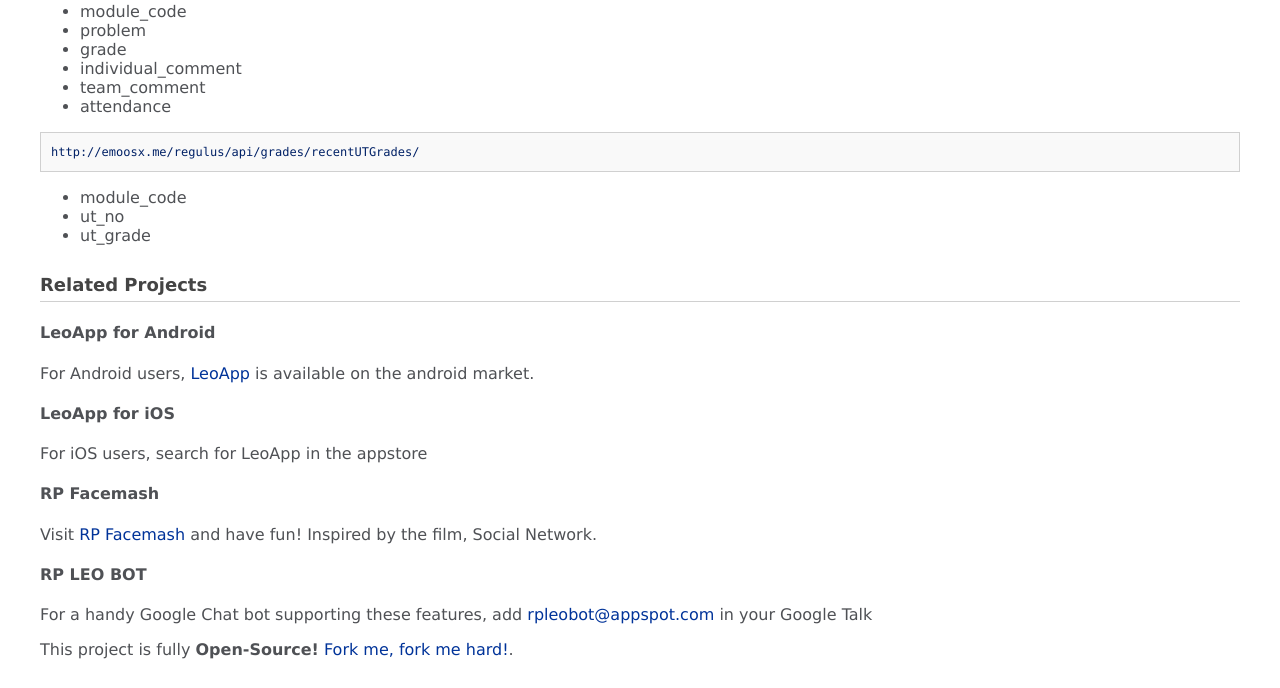
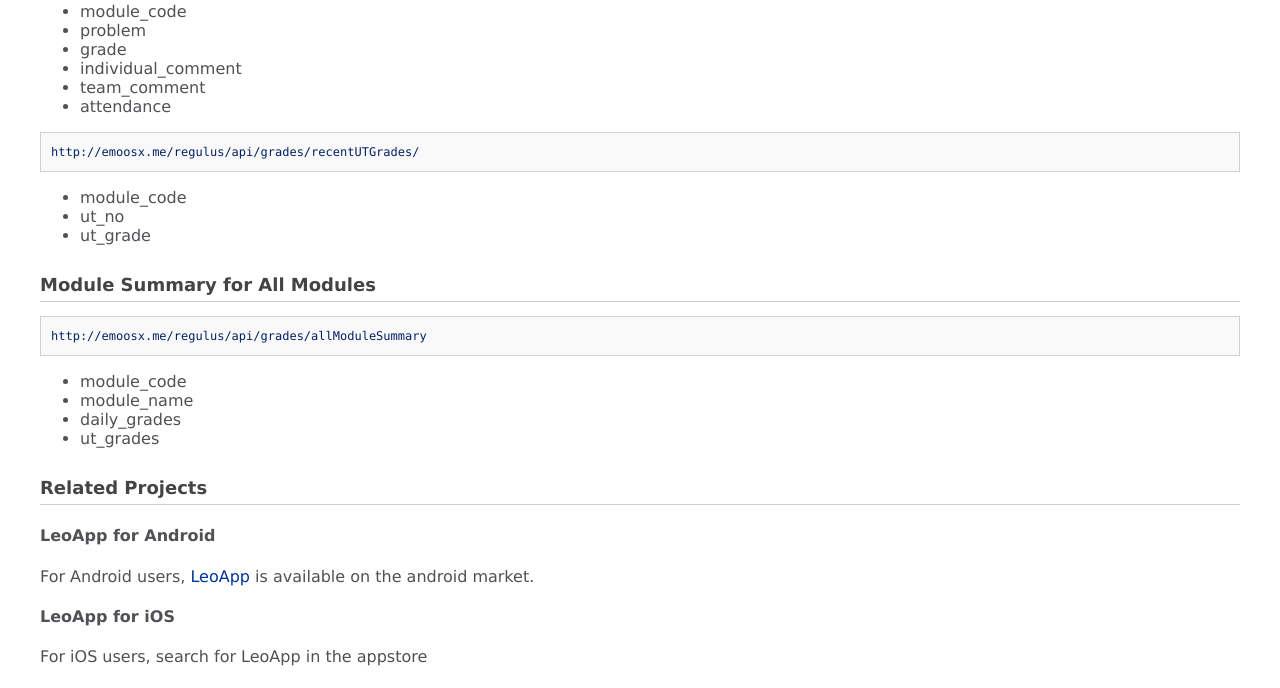
Before and after one commit to khzaw/Team-Regulus-RPLEO-API, a CodeIgniter app: page / in a window 1280 px wide. Shown: the part 1339-2027 px from the top of the page. Before the commit the page ends 1998 px from the top, so only its background shows below. Run offline with CodeIgniter, Linux system fonts and the light colour scheme.

Commit message:
Updated homepage and performance fix for timetable

```diff
--- a/application/controllers/api/classroom.php
+++ b/application/controllers/api/classroom.php
@@ -139,6 +139,8 @@ class Classroom  extends REST_Controller
 			preg_match_all($days_pattern, $html, $matches);
 			$days = $matches[1];
 
+			$module_names = get_module_name($sid, $password, $module_codes);
+
 
 			if($ut_names && $ut_nos && $module_codes && $venues && $times && $dates && $days)
 			{
@@ -149,7 +151,7 @@ class Classroom  extends REST_Controller
 						"ut_name" => $ut_names[$i],
 						"ut_no" => $ut_nos[$i],
 						"module_code" => $module_codes[$i],
-						"module_name" => get_module_name($sid,$password, $module_codes[$i]),
+						"module_name" => $module_names[$i],
 						"venue" => $venues[$i],
 						"time" => $times[$i],
 						"date" => $dates[$i],
--- a/application/views/welcome_message.php
+++ b/application/views/welcome_message.php
@@ -119,6 +119,15 @@ code {
 			<li>ut_grade</li>
 		</ul>
 
+<h1>Module Summary for All Modules</h1>
+<code>http://emoosx.me/regulus/api/grades/allModuleSummary</code>
+		<ul>
+			<li>module_code</li>
+			<li>module_name</li>
+			<li>daily_grades</li>
+			<li>ut_grades
+		</ul>
+
 <h1>Related Projects</h1>
 <h4>LeoApp for Android</h4>
 <p>For Android users, <a href="https://market.android.com/details?id=sg.rp.geeks.leoapp">LeoApp</a> is available on the android market.</p>
```
